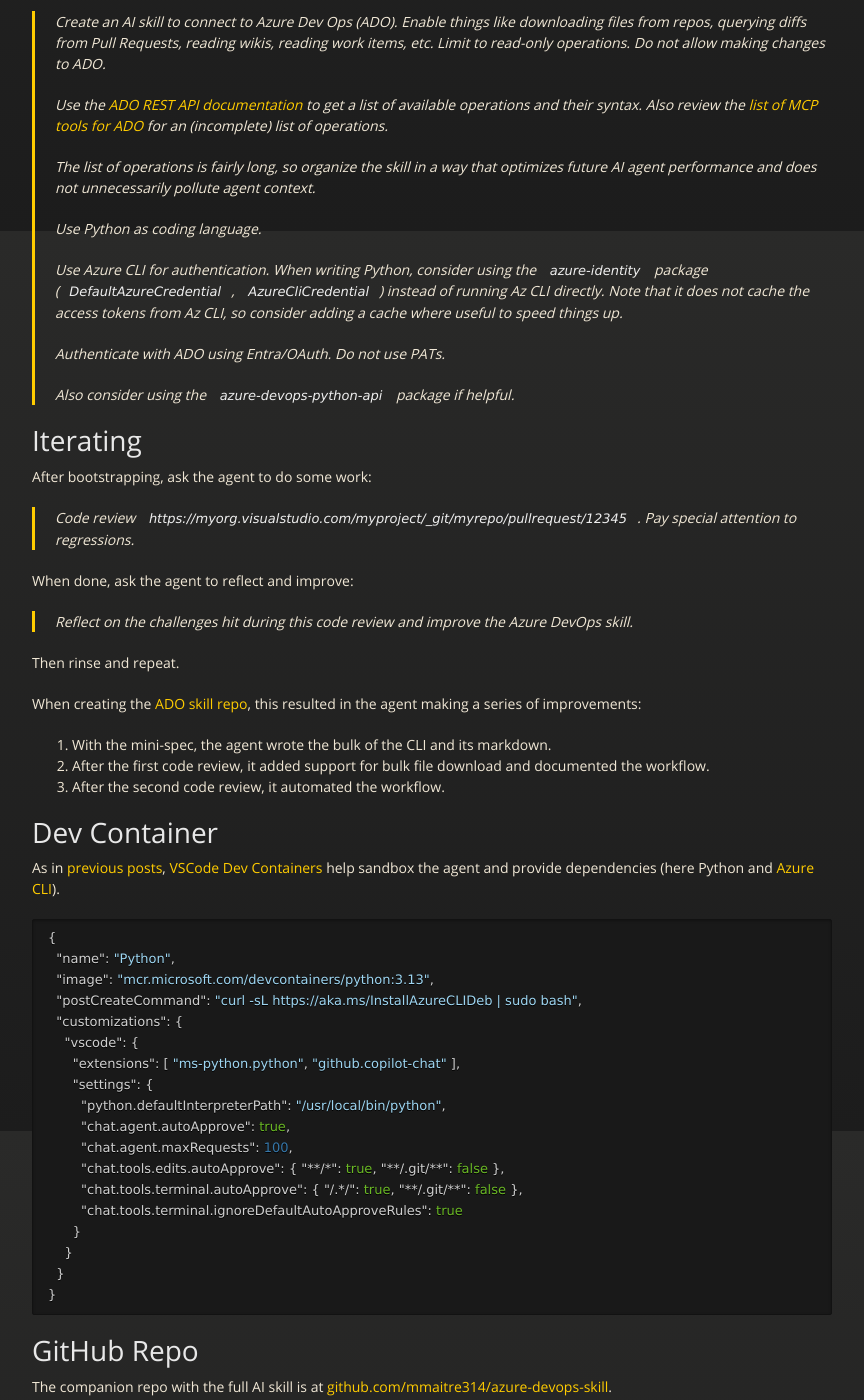
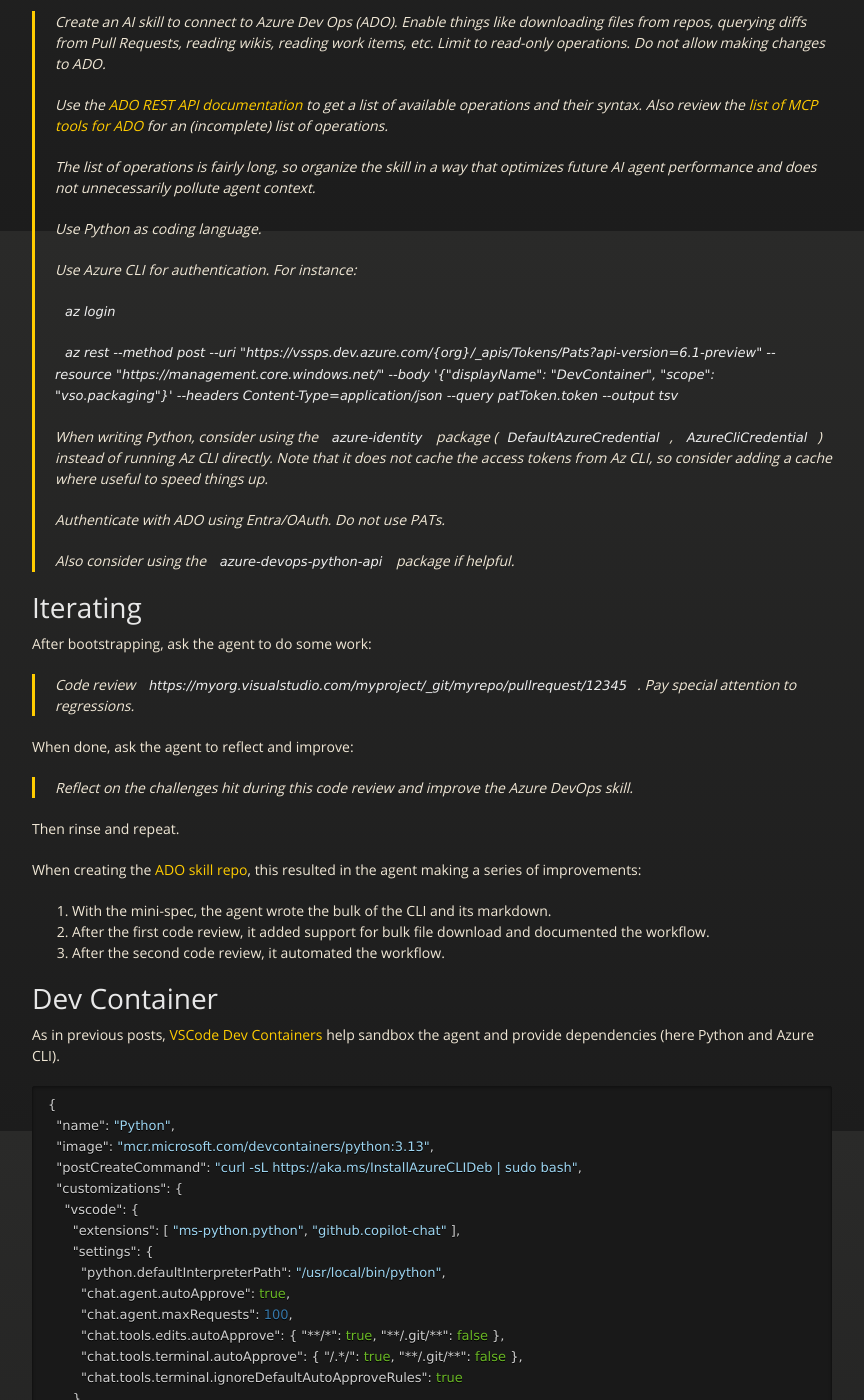
Before and after one commit to mmaitre314/mmaitre314.github.io, a Jekyll site: the page built from _posts/2026-02-22-azure-devops-ai-skill.md, in a window 1280 px wide and 1400 px high, scrolled down 669 px. Shown: the whole window, without its empty margins (208-1072 px from the left). Built offline with Jekyll 4.4.1, drawn with Linux system fonts in a browser that asks for light colours; nearby versions of some CDN libraries.

Commit message:
touch ups

```diff
--- a/_posts/2026-02-22-azure-devops-ai-skill.md
+++ b/_posts/2026-02-22-azure-devops-ai-skill.md
@@ -24,7 +24,13 @@
 >
 > Use Python as coding language.
 >
-> Use Azure CLI for authentication. When writing Python, consider using the `azure-identity` package (`DefaultAzureCredential`, `AzureCliCredential`) instead of running Az CLI directly. Note that it does not cache the access tokens from Az CLI, so consider adding a cache where useful to speed things up.
+> Use Azure CLI for authentication. For instance:
+>
+> `az login`
+>
+> `az rest --method post --uri "https://vssps.dev.azure.com/{org}/_apis/Tokens/Pats?api-version=6.1-preview" --resource "https://management.core.windows.net/" --body '{"displayName": "DevContainer", "scope": "vso.packaging"}' --headers Content-Type=application/json --query patToken.token --output tsv`
+>
+> When writing Python, consider using the `azure-identity` package (`DefaultAzureCredential`, `AzureCliCredential`) instead of running Az CLI directly. Note that it does not cache the access tokens from Az CLI, so consider adding a cache where useful to speed things up.
 >
 > Authenticate with ADO using Entra/OAuth. Do not use PATs.
 >
@@ -50,7 +56,7 @@
 
 # Dev Container
 
-As in [previous posts](/2026/02/14/authoring-pyspark-notebooks-with-github-copilot/), [VSCode Dev Containers](https://code.visualstudio.com/docs/devcontainers/containers) help sandbox the agent and provide dependencies (here Python and [Azure CLI](https://learn.microsoft.com/en-us/cli/azure/what-is-azure-cli)).
+As in previous posts, [VSCode Dev Containers](https://code.visualstudio.com/docs/devcontainers/containers) help sandbox the agent and provide dependencies (here Python and Azure CLI).
 
 {% highlight json %}
 {
```
